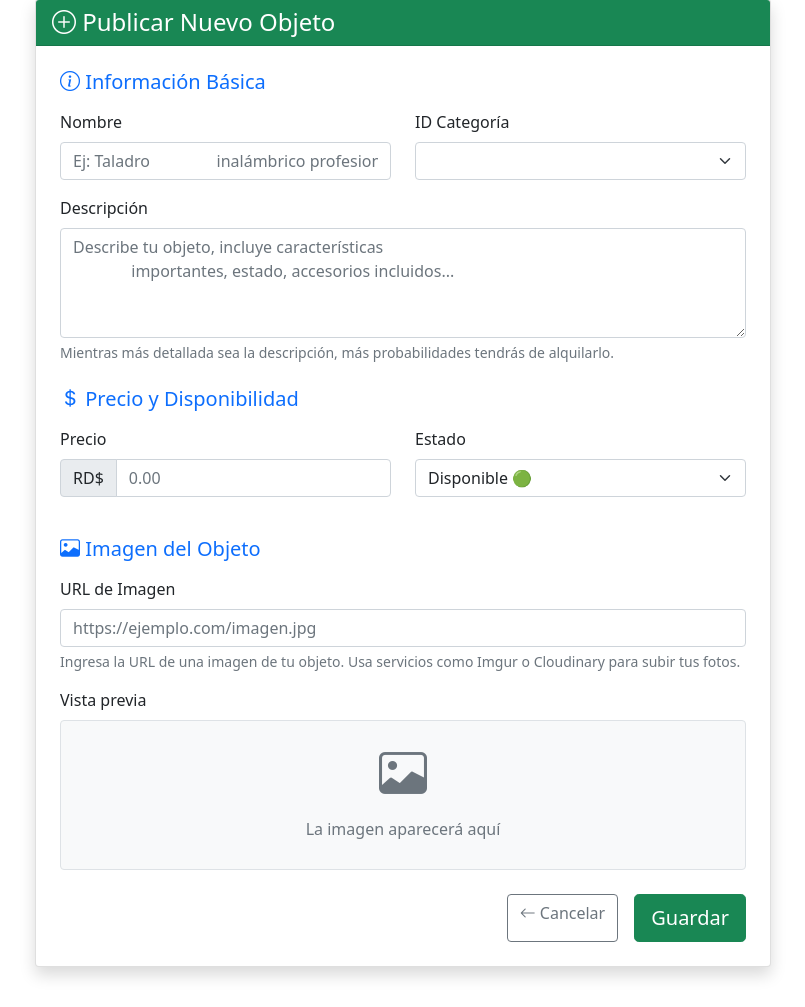
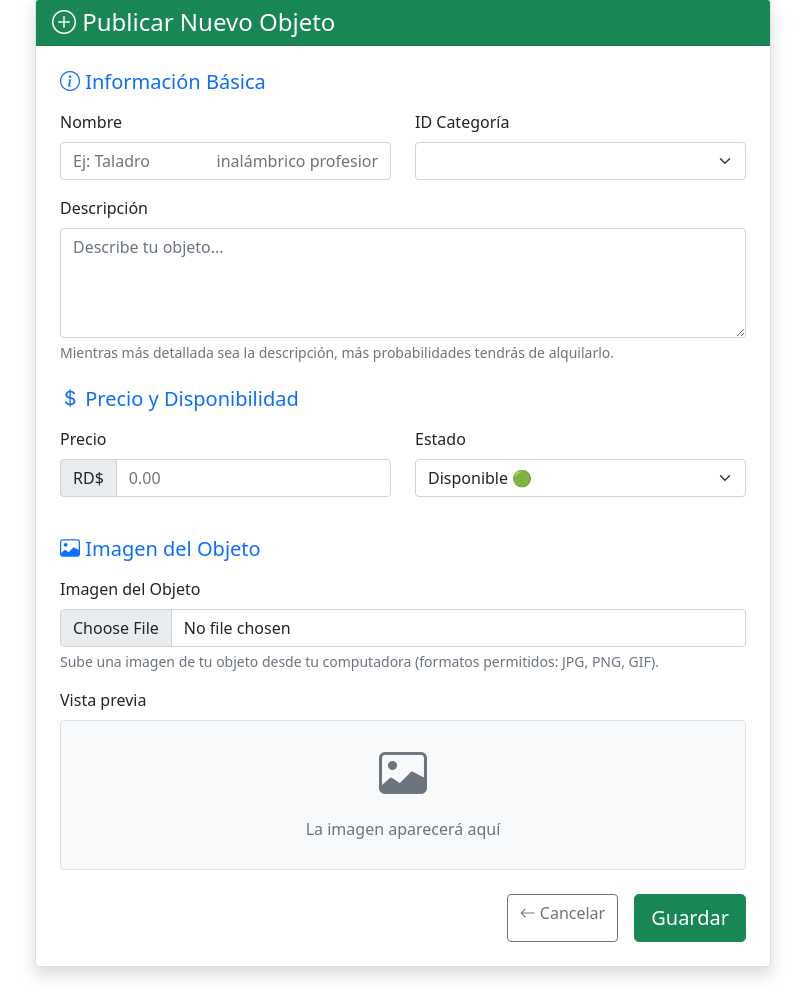
Before and after one commit to naiferrosado/proyecto-flask, a Flask app: page /objetos/nuevo in a window 1280 px wide. Shown: the part 97-1104 px from the top of the page, without its empty margins (237-1042 px from the left). Run offline with Flask 3, Linux system fonts and the light colour scheme; the visitor is signed in with stand-in values (Sample User, id 1); data that the repository does not hold is empty; some libraries are stand-ins or nearby versions.

Commit message:
Actulizar objetos

```diff
--- a/src/forms/form_objetos.py
+++ b/src/forms/form_objetos.py
@@ -1,36 +1,76 @@
 from flask_wtf import FlaskForm
-from wtforms import StringField, TextAreaField, SubmitField, DateField, DecimalField, IntegerField, SelectField
+from wtforms import (
+    StringField,
+    TextAreaField,
+    SubmitField,
+    DateField,
+    DecimalField,
+    IntegerField,
+    SelectField,
+)
 from wtforms.validators import DataRequired, Length, NumberRange
+from flask_wtf.file import FileField, FileAllowed, FileRequired
+
 
 class ObjetoForm(FlaskForm):
-    nombre = StringField("Nombre", validators=[
-        DataRequired(message="El nombre es obligatorio."),
-        Length(max=100, message="El nombre no puede tener más de 100 caracteres.")
-    ])
-    descripcion = TextAreaField("Descripción", validators=[
-        Length(max=255, message="La descripción no puede tener más de 255 caracteres.")
-    ])
-    estado = SelectField("Estado", choices=[
-        ("Disponible", "Disponible 🟢"),
-        ("Reservado", "Reservado 🟡"),
-        ("No Disponible", "No disponible 🔴")
+    nombre = StringField(
+        "Nombre",
+        validators=[
+            DataRequired(message="El nombre es obligatorio."),
+            Length(max=100, message="El nombre no puede tener más de 100 caracteres."),
+        ],
+    )
+    descripcion = TextAreaField(
+        "Descripción",
+        validators=[
+            Length(
+                max=255, message="La descripción no puede tener más de 255 caracteres."
+            )
+        ],
+    )
+    estado = SelectField(
+        "Estado",
+        choices=[
+            ("Disponible", "Disponible 🟢"),
+            ("Reservado", "Reservado 🟡"),
+            ("No Disponible", "No disponible 🔴"),
+        ],
+        validators=[DataRequired(message="Debe seleccionar un estado.")],
+    )
 
-    ], validators=[DataRequired(message="Debe seleccionar un estado.")])
-    precio = DecimalField("Precio", places=2, validators=[
-        DataRequired(message="El precio es obligatorio."),
-        NumberRange(min=0, message="El precio debe ser un valor positivo.")
-    ])
-    imagen = StringField("URL de Imagen", validators=[
-        DataRequired(message="La URL de la imagen es obligatoria."),
-        Length(max=255, message="La URL no puede tener más de 255 caracteres.")
-    ])
-    fecha_publicacion = DateField("Fecha de Publicación", format="%Y-%m-%d", validators=[
-        DataRequired(message="La fecha de publicación es obligatoria.")
-    ])
-    id_usuario = IntegerField("ID Usuario", validators=[
-        DataRequired(message="El ID del usuario es obligatorio.")
-    ])
-    id_categoria = IntegerField("ID Categoría", validators=[
-        DataRequired(message="El ID de la categoría es obligatorio.")
-    ])
+    precio = DecimalField(
+        "Precio",
+        places=2,
+        validators=[
+            DataRequired(message="El precio es obligatorio."),
+            NumberRange(min=0, message="El precio debe ser un valor positivo."),
+        ],
+    )
+
+    # ✅ Ahora el campo imagen es un FileField, no una URL
+    imagen = FileField(
+        "Imagen del Objeto",
+        validators=[
+            FileRequired(message="Debes subir una imagen."),
+            FileAllowed(
+                ["jpg", "jpeg", "png", "gif"],
+                "Solo se permiten imágenes (JPG, PNG o GIF).",
+            ),
+        ],
+    )
+
+    fecha_publicacion = DateField(
+        "Fecha de Publicación",
+        format="%Y-%m-%d",
+        validators=[DataRequired(message="La fecha de publicación es obligatoria.")],
+    )
+    id_usuario = IntegerField(
+        "ID Usuario",
+        validators=[DataRequired(message="El ID del usuario es obligatorio.")],
+    )
+    id_categoria = IntegerField(
+        "ID Categoría",
+        validators=[DataRequired(message="El ID de la categoría es obligatorio.")],
+    )
+
     submit = SubmitField("Guardar")
--- a/src/routes/objetos.py
+++ b/src/routes/objetos.py
@@ -1,5 +1,7 @@
-from flask import Blueprint, render_template, redirect, url_for, flash
+import os
+from flask import Blueprint, render_template, redirect, url_for, flash, current_app
 from flask_login import login_required, current_user
+from werkzeug.utils import secure_filename
 from extensions import db
 from models.objeto import Objeto
 from models.categoria import Categoria
@@ -20,25 +22,39 @@ def listar_objetos():
 def crear_objeto():
     form = ObjetoForm()
 
-    # Obtener categorías para el select
+    # Cargar categorías en el Select
     categorias = Categoria.query.all()
     form.id_categoria.choices = [(c.id_categoria, c.nombre) for c in categorias]
 
     if form.validate_on_submit():
+        # ✅ Guardar la imagen subida
+        imagen_file = form.imagen.data
+        if imagen_file:
+            filename = secure_filename(imagen_file.filename)
+            upload_folder = os.path.join(current_app.root_path, "static/uploads")
+            os.makedirs(upload_folder, exist_ok=True)  # Crear carpeta si no existe
+            imagen_path = os.path.join(upload_folder, filename)
+            imagen_file.save(imagen_path)
+            # Ruta relativa para guardar en DB
+            ruta_imagen = f"uploads/{filename}"
+        else:
+            ruta_imagen = "uploads/default.jpg"
+
+        # ✅ Crear objeto y guardar en BD
         objeto = Objeto(
             nombre=form.nombre.data,
             descripcion=form.descripcion.data,
             precio=form.precio.data,
             estado=form.estado.data,
-            imagen=form.imagen.data or "default.jpg",
-            fecha_publicacion=date.today(),
+            imagen=ruta_imagen,
+            fecha_publicacion=form.fecha_publicacion.data or date.today(),
             id_usuario=current_user.id_usuario,
             id_categoria=form.id_categoria.data,
         )
 
         db.session.add(objeto)
         db.session.commit()
-        flash("Objeto publicado exitosamente", "success")
+        flash("Objeto publicado exitosamente 🟢", "success")
         return redirect(url_for("objetos.listar_objetos"))
 
     return render_template("objetos/crear.html", form=form)
--- a/templates/objetos/crear.html
+++ b/templates/objetos/crear.html
@@ -44,8 +44,7 @@
             <div class="mb-3">
               {{ form.descripcion.label(class="form-label") }} {{
               form.descripcion(class="form-control", rows="4",
-              placeholder="Describe tu objeto, incluye características
-              importantes, estado, accesorios incluidos...") }}
+              placeholder="Describe tu objeto...") }}
               <div class="form-text">
                 Mientras más detallada sea la descripción, más probabilidades
                 tendrás de alquilarlo.
@@ -94,11 +93,11 @@
 
             <div class="mb-3">
               {{ form.imagen.label(class="form-label") }} {{
-              form.imagen(class="form-control",
-              placeholder="https://ejemplo.com/imagen.jpg") }}
+              form.imagen(class="form-control", type="file", accept="image/*")
+              }}
               <div class="form-text">
-                Ingresa la URL de una imagen de tu objeto. Usa servicios como
-                Imgur o Cloudinary para subir tus fotos.
+                Sube una imagen de tu objeto desde tu computadora (formatos
+                permitidos: JPG, PNG, GIF).
               </div>
               {% if form.imagen.errors %}
               <div class="text-danger small">
@@ -137,15 +136,20 @@
   </div>
 </div>
 
-<!-- Script para vista previa de imagen -->
+<!-- Script para vista previa de imagen local -->
 <script>
   document.addEventListener("DOMContentLoaded", function () {
-    const imageUrlInput = document.getElementById("{{ form.imagen.id }}");
+    const imageInput = document.getElementById("{{ form.imagen.id }}");
     const imagePreview = document.getElementById("imagePreview");
 
-    imageUrlInput.addEventListener("input", function () {
-      if (this.value) {
-        imagePreview.innerHTML = `<img src="${this.value}" class="img-fluid" style="max-height: 200px;" onerror="this.style.display='none'">`;
+    imageInput.addEventListener("change", function () {
+      const file = this.files[0];
+      if (file) {
+        const reader = new FileReader();
+        reader.onload = function (e) {
+          imagePreview.innerHTML = `<img src="${e.target.result}" class="img-fluid rounded" style="max-height: 200px;">`;
+        };
+        reader.readAsDataURL(file);
       } else {
         imagePreview.innerHTML =
           '<i class="bi bi-image text-muted" style="font-size: 3rem;"></i><p class="text-muted mt-2 mb-0">La imagen aparecerá aquí</p>';
```
